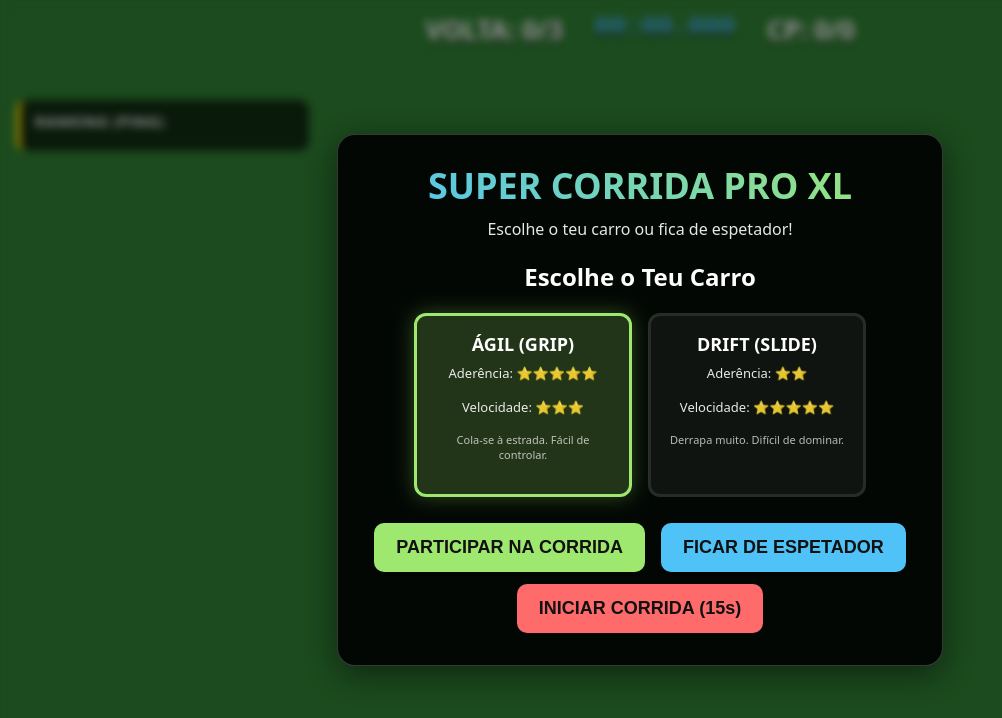
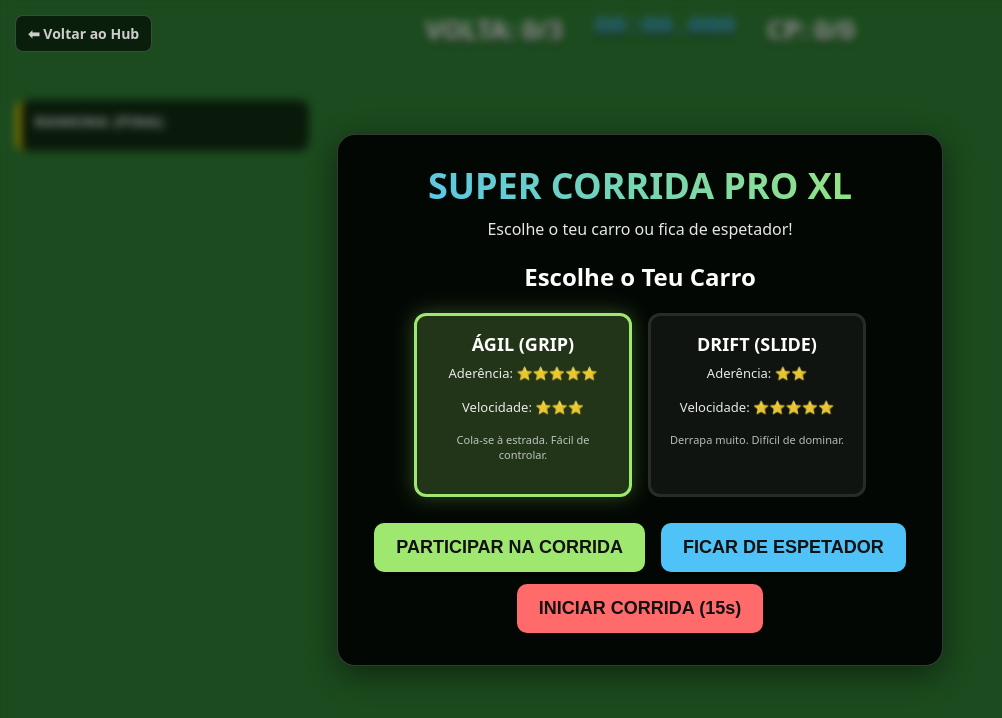
Before and after one commit to J040-99/EverTech, a website: page InfinityRace/index.html in a window 1280 px wide. Shown: the whole page, without its empty margins (0-1002 px from the left). Drawn offline with nearby package versions, Linux system fonts and the light colour scheme; no server answers.

Commit message:
Adicionado botão 'Voltar ao Hub' em InfinityRace/index.html

```diff
--- a/InfinityRace/index.html
+++ b/InfinityRace/index.html
@@ -116,10 +116,35 @@
     #exitSpectatorBtn.visible {
       display: block;
     }
+
+    /* Back to Hub Button */
+    .back-hub-btn {
+      position: absolute;
+      top: 15px;
+      left: 15px;
+      pointer-events: auto;
+      padding: 8px 12px;
+      background: rgba(0, 0, 0, 0.6);
+      color: #ccc;
+      text-decoration: none;
+      border-radius: 8px;
+      font-size: 14px;
+      font-weight: 700;
+      border: 1px solid rgba(255, 255, 255, 0.2);
+      transition: all 0.2s;
+      z-index: 1000;
+    }
+    .back-hub-btn:hover {
+      background: rgba(255, 255, 255, 0.2);
+      color: #fff;
+      border-color: #fff;
+    }
   </style>
 </head>
 <body>
   <div id="ui">
+    <a href="https://hub.ever-techs.com" class="back-hub-btn">⬅ Voltar ao Hub</a>
+
     <div id="topbar">
       <div id="lapUI">VOLTA: 0/3</div>
       <div id="timeUI" class="mono">00:00.000</div>
```
